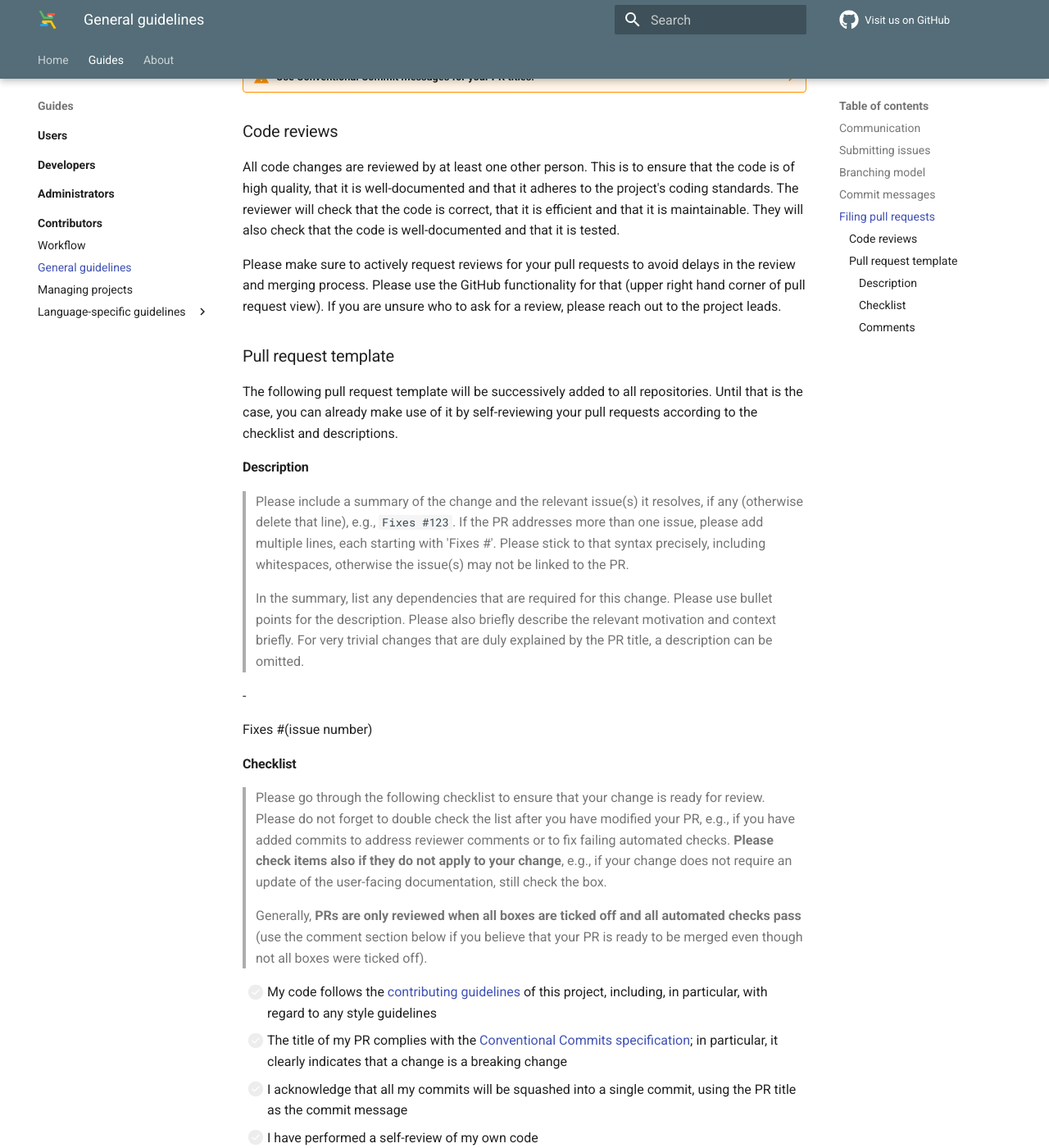
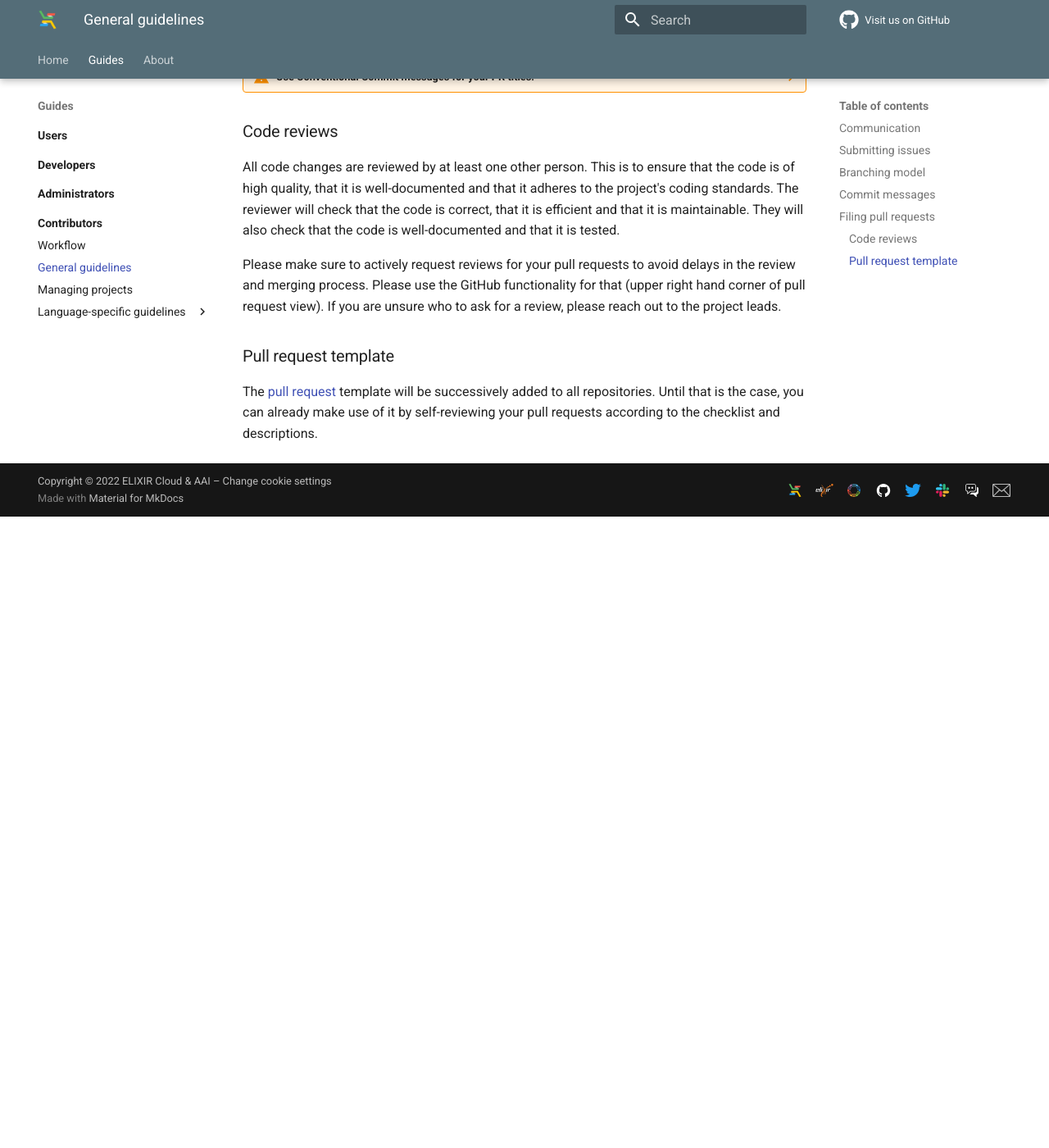
Before and after one commit to elixir-cloud-aai/elixir-cloud-aai.github.io, an MkDocs documentation site: the page built from docs/guides/guide-contributor/general-guidelines.md, in a window 1280 px wide and 1400 px high, scrolled down 3989 px. Shown: the whole window at 82% size. Built offline with MkDocs 1.6.1 and Material for MkDocs 9.7.7, drawn with Linux system fonts in a browser that asks for light colours; comment, search, counter and statistics services are not loaded; after the commit the page ends 4619 px from its top, so only the background shows below that; some of the changed text lies outside the part shown.

Commit message:
add link

```diff
--- a/docs/guides/guide-contributor/general-guidelines.md
+++ b/docs/guides/guide-contributor/general-guidelines.md
@@ -185,80 +185,8 @@ to ask for a review, please reach out to the project leads.
 
 ### Pull request template
 
-The following pull request template will be successively added to all
+The [pull request][pull_request] template will be successively added to all
 repositories. Until that is the case, you can already make use of it by
 self-reviewing your pull requests according to the checklist and descriptions.
 
-#### Description
-
-> Please include a summary of the change and the relevant issue(s) it resolves,
-> if any (otherwise delete that line), e.g., `Fixes #123`. If the PR addresses
-> more than one issue, please add multiple lines, each starting with 'Fixes #'.
-> Please stick to that syntax precisely, including whitespaces, otherwise the
-> issue(s) may not be linked to the PR.
->
-> In the summary, list any dependencies that are required for this change.
-> Please use bullet points for the description. Please also briefly describe
-> the relevant motivation and context briefly. For very trivial changes that are
-> duly explained by the PR title, a description can be omitted.
-
--
-
-Fixes #(issue number)
-
-#### Checklist
-
-> Please go through the following checklist to ensure that your change is ready
-> for review. Please do not forget to double check the list after you have
-> modified your PR, e.g., if you have added commits to address reviewer
-> comments or to fix failing automated checks. **Please check items also if they
-> do not apply to your change**, e.g., if your change does not require an update
-> of the user-facing documentation, still check the box.
->
-> Generally, **PRs are only reviewed when all boxes are ticked off and all
-> automated checks pass** (use the comment section below if you believe that
-> your PR is ready to be merged even though not all boxes were ticked off).
-
-- [ ] My code follows the [contributing guidelines](workflow.md) of this
-      project, including, in particular, with regard to any style guidelines
-- [ ] The title of my PR complies with the [Conventional Commits
-      specification][conv-commits]; in particular, it clearly indicates
-      that a change is a breaking change
-- [ ] I acknowledge that all my commits will be squashed into a single commit,
-      using the PR title as the commit message
-- [ ] I have performed a self-review of my own code
-- [ ] I have commented my code in hard-to-understand areas
-- [ ] I have updated the user-facing documentation to describe any new or
-      changed behavior
-- [ ] I have added type annotations for all function/class/method interfaces
-      or updated existing ones (only for Python, TypeScript, etc.)
-- [ ] I have provided appropriate documentation (e.g., [Google-style
-      Python docstrings][py-doc-google] or [JSDoc block tags][jsdoc]) for all
-      packages/modules/functions/classes/methods or updated existing ones
-- [ ] My changes generate no new warnings
-- [ ] I have added tests that prove my fix is effective or that my feature
-      works
-- [ ] New and existing unit tests pass locally with my changes
-- [ ] I have not reduced the existing code coverage
-- [ ] I have asked the [@all-contributors bot][all-contributors-bot] to
-      acknowledge my contributions by commenting on this PR with a request of
-      the form `@all-contributors please add @YOUR_GH_HANDLE for TYPE_1,
-      TYPE_2, ...`, where `TYPE_1` etc. refer to [contribution types supported
-      by the All Contributors Specification][all-contributors-types] OR I do
-      not want my contributions to be acknowledged by [All
-      Contributors][all-contributors]
-
-!!! note "All Contributors"
-
-    The [All Contributors][all-contributors] bot may not be available in all
-    repositories yet. In that case, please ignore the last bullet point.
-
-#### Comments
-
-> If there are unchecked boxes in the list above, but you would still like your
-> PR to be reviewed or considered for merging, please describe here why boxes
-> were not checked. For example, if you are positive that your commits should
-> _not_ be squased when merging, please explain why you think the PR warrants
-> or requires multiple commits to be added to the history (but note that in
-> that case, it is a prerequisite that all commits follow the Conventional
-> Commits specification).
+[pull_request]: PULL_REQUEST_TEMPLATE.md
```
